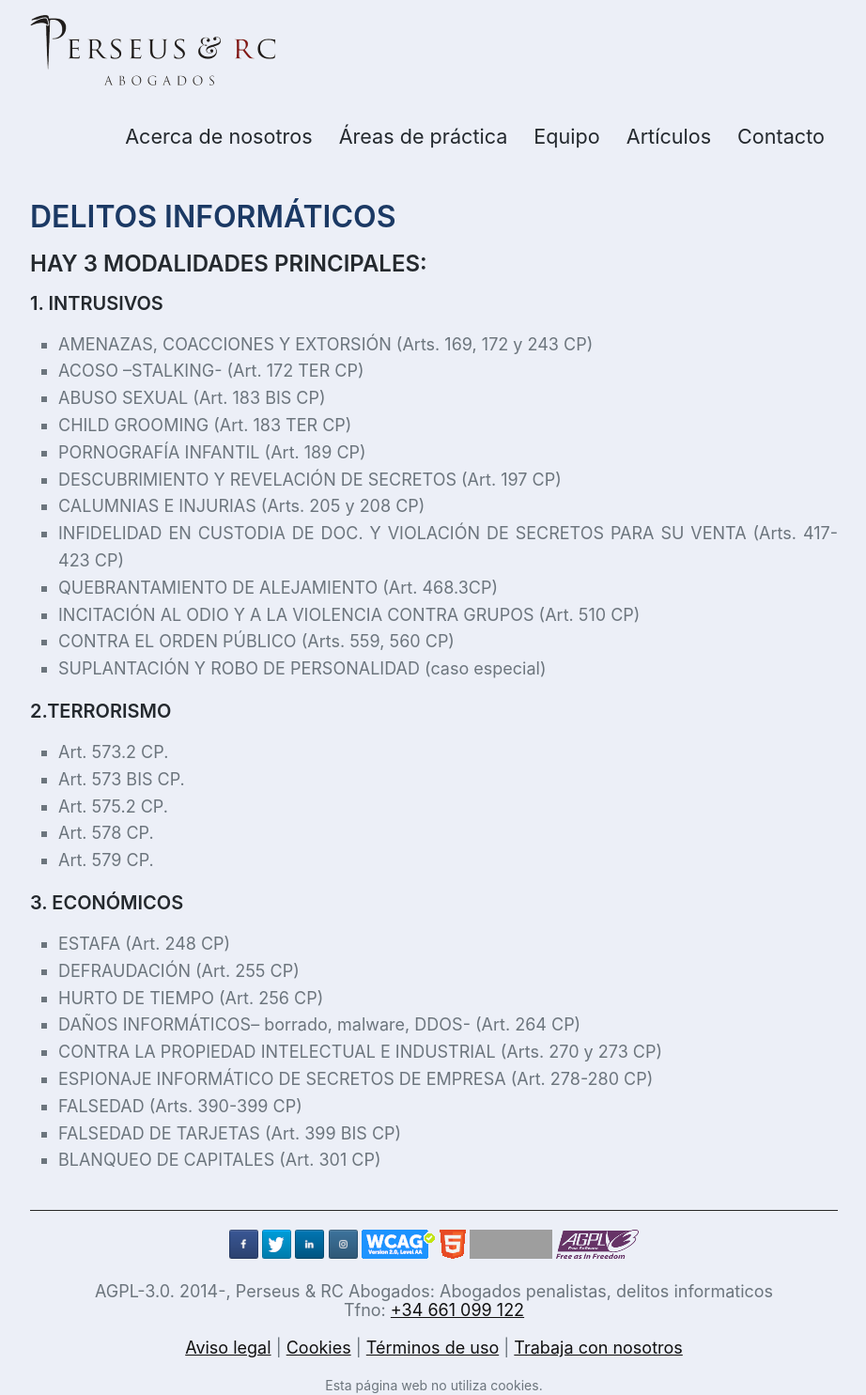
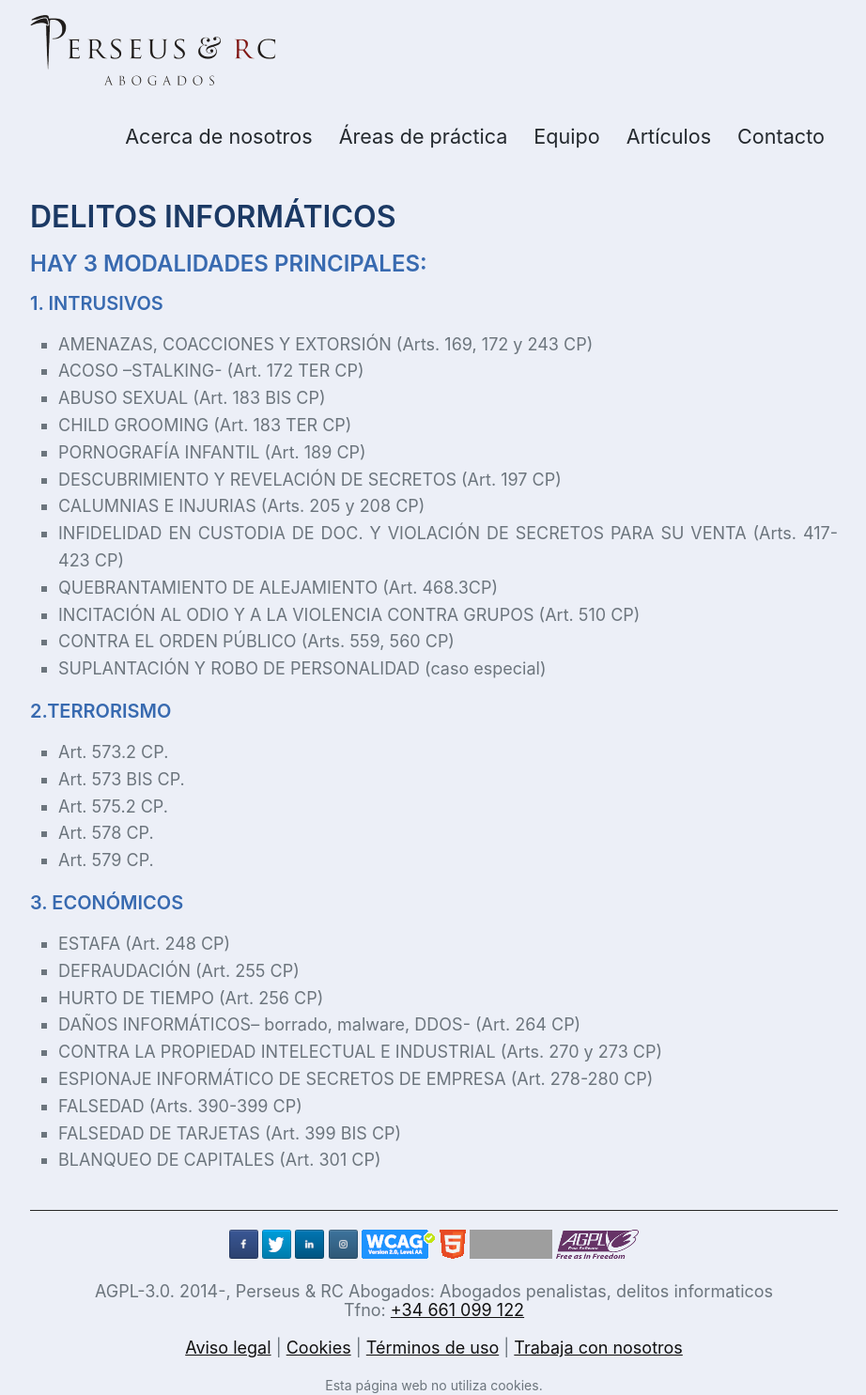
Before and after one commit to streaming10/perseusnew, a Jekyll site: the page built from delitos-informaticos.md, in a window 1280 px wide. Shown: the whole page at 94% size, without its empty margins (158-1080 px from the left). Built offline with Jekyll 4.4.1, drawn with Linux system fonts in a browser that asks for light colours; our own code applies the rules of GitHub Pages for plain Markdown files; grey boxes are pictures that could not be loaded.

Commit message:
Update style.css

```diff
--- a/css/style.css
+++ b/css/style.css
@@ -178,7 +178,7 @@ h2 {
 */
   font-weight: 600;
   line-height:1.0em;
-  color: #24292E;
+  color: #386ab0;
   font-size: 24px;
 
 }
@@ -197,7 +197,7 @@ h3 {
 */
   font-weight: 600;
   line-height:1.0em;
-  color: #24292E;
+  color: #386ab0;
   font-size: 20px;
 
 }
@@ -215,7 +215,7 @@ h4 {
   font-family: -apple-system,BlinkMacSystemFont,"Segoe UI",Helvetica,Arial,sans-serif,"Apple Color Emoji","Segoe UI Emoji","Segoe UI Symbol";
 */
   font-weight: 600;
-  color: #24292E;
+  color: #386ab0;
   font-size: 16px;
 
 }
@@ -225,7 +225,7 @@ h5 {
   font-family: -apple-system,BlinkMacSystemFont,"Segoe UI",Helvetica,Arial,sans-serif,"Apple Color Emoji","Segoe UI Emoji","Segoe UI Symbol";
 */
   font-weight: 300;
-  color: #24292E;
+  color: #386ab0;
   font-size: 14px;
 
 }
```
